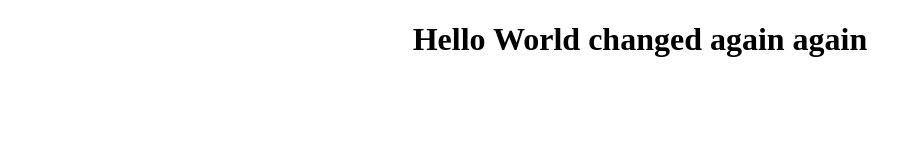
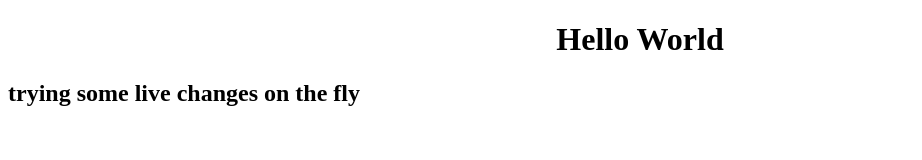
Before and after one commit to jamal-ahmad/jamal-ahmad.github.io, a plain HTML site: page index.html in a window 1280 px wide. Shown: the whole page, without its empty margins (0-922 px from the left). Drawn offline with Linux system fonts and the light colour scheme.

Commit message:
random push

```diff
--- a/index.html
+++ b/index.html
@@ -5,5 +5,6 @@
 </head>
 
 <body>
-    <div><h1 align="center">Hello World changed again again</h1> </div>
+    <div><h1 align="center">Hello World</h1> </div>
+    <div><h2>trying some live changes on the fly</h2></div>
 </body>
```
